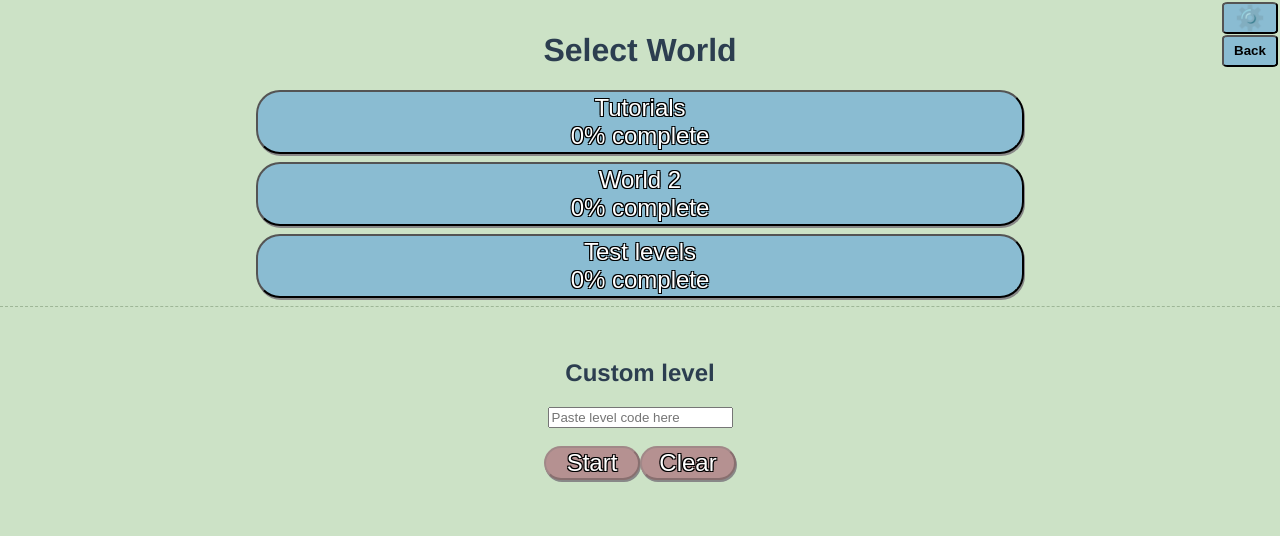
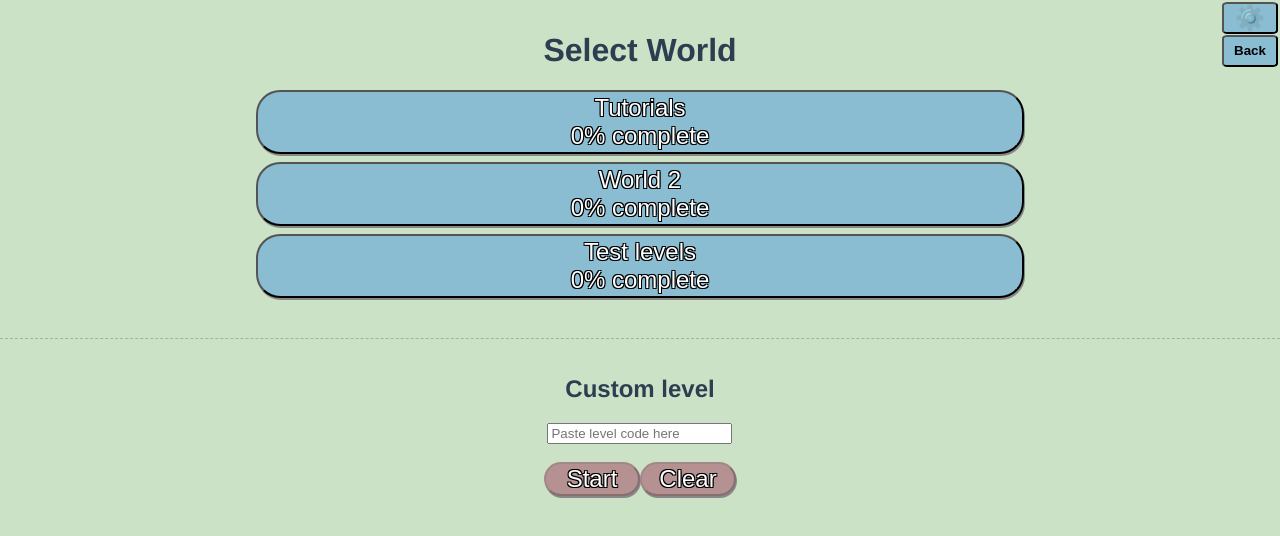
Before and after one commit to enwrath/catpuzzle, a Vue app: page /#/levelselect in a window 1280 px wide. Shown: the top 536 px of the page. Built offline with nearby package versions, Linux system fonts and the light colour scheme.

Commit message:
padding on both sides of border

```diff
--- a/src/views/LevelSelect.vue
+++ b/src/views/LevelSelect.vue
@@ -85,6 +85,7 @@ export default {
   margin: auto;
   align-items: center;
   height: 100%;
+  padding-bottom: 2em;
 }
 .worldSelect {
   width: 60%;
@@ -98,6 +99,7 @@ export default {
   flex-wrap: wrap;
   max-width: 30em;
   margin:auto;
+  padding-bottom: 2em;
 }
 .levelSelect {
   width: 4em;
@@ -134,7 +136,7 @@ export default {
   min-width: 15em;
 }
 .customlevel {
-  padding: 2em;
+  padding: 1em;
   border-top: 1px dashed #9eb797;
 }
 h1 {
```
